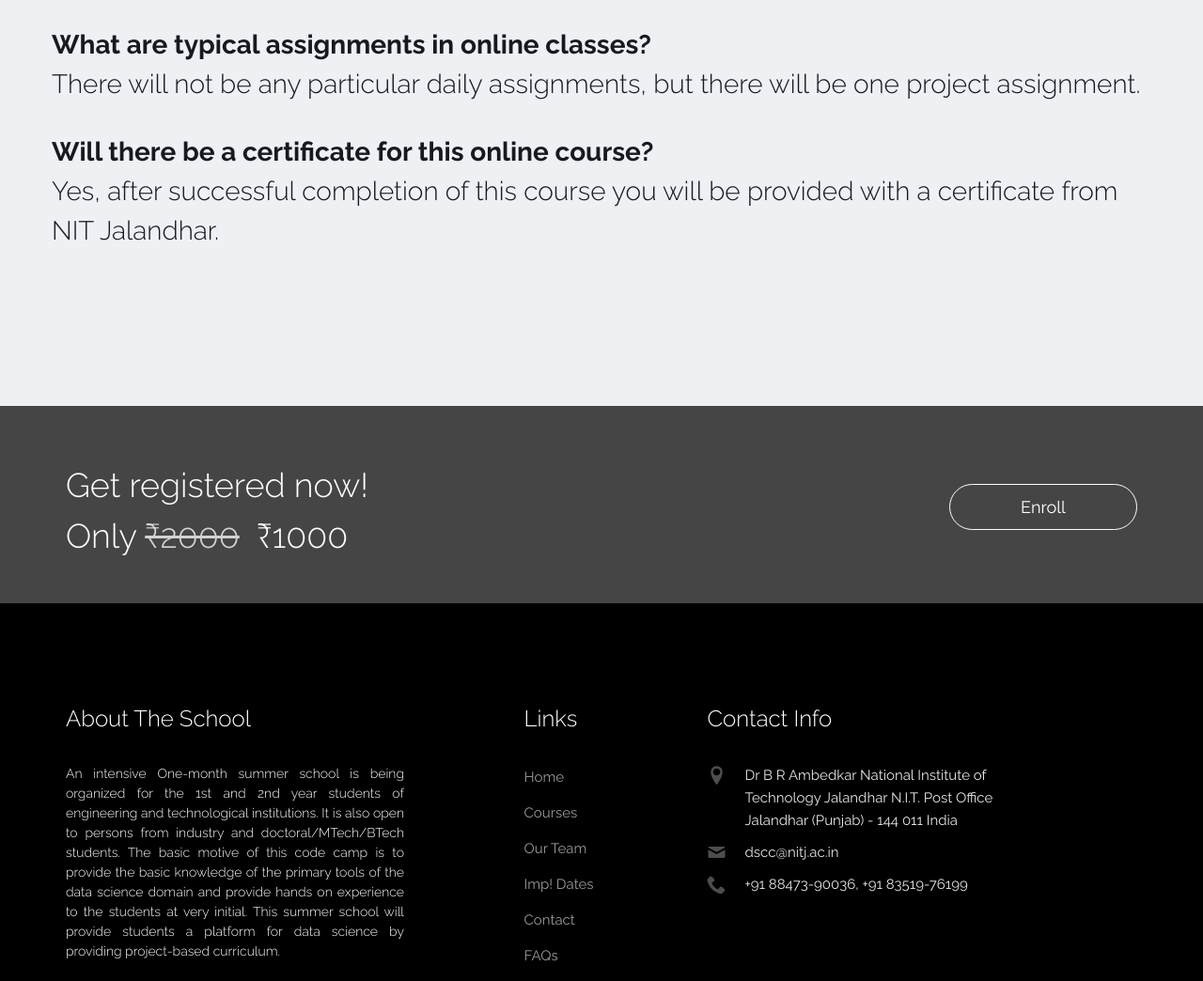
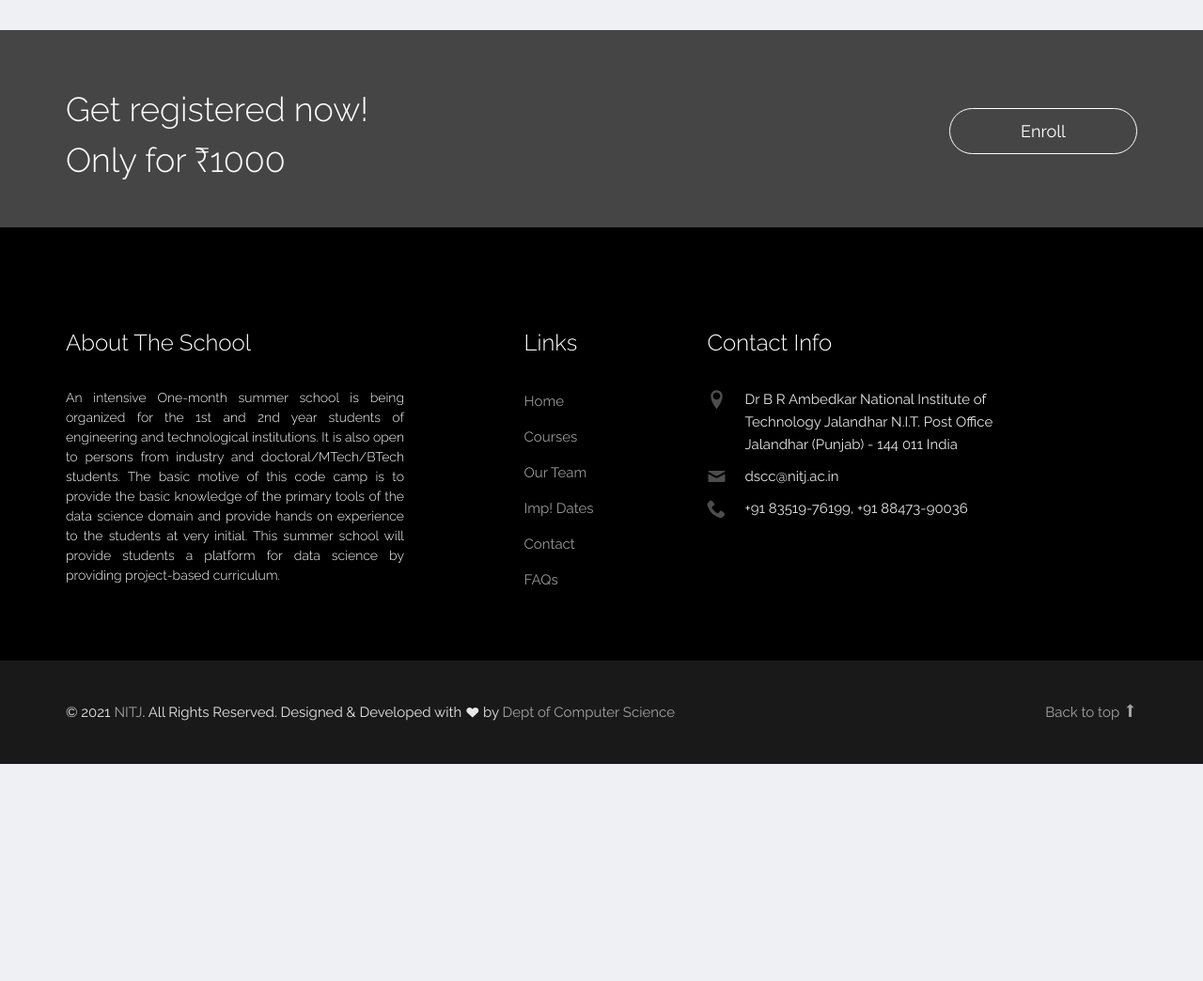
Before and after one commit to dscc-nitj/dscc-nitj.github.io, a website: page faq.html in a window 1280 px wide. Shown: the part 1739-2783 px from the top of the page at 94% size. After the commit the page ends 2552 px from the top, so only its background shows below. Drawn offline with Linux system fonts and the light colour scheme; files whose address does not match are found by name.

Commit message:
Update faq.html

```diff
--- a/faq.html
+++ b/faq.html
@@ -56,7 +56,7 @@
         </div>
       </section>
 
-      <section class="probootstrap-section">
+      <!-- <section class="probootstrap-section">
         <div class="container">
           <div class="row">
             <div class="col-md-12">
@@ -90,7 +90,7 @@
             </div>
           </div>
         </div>
-      </section>
+      </section> -->
 
 <!--       <section class="probootstrap-section">
         <div class="container">
@@ -181,7 +181,7 @@
                 data-animate-effect="fadeInRight"
               >
                 Get registered now!<br />
-                Only <s>₹2000</s>&nbsp&nbsp₹1000
+                Only for ₹1000
               </h2>
               <br />
 
@@ -264,7 +264,7 @@
                   <li><i class="icon-mail"></i><span>dscc@nitj.ac.in</span></li>
                   <li>
                     <i class="icon-phone2"></i
-                    ><span>+91 88473-90036, +91 83519-76199</span>
+                    ><span>+91 83519-76199, +91 88473-90036</span>
                   </li>
                 </ul>
               </div>
```
